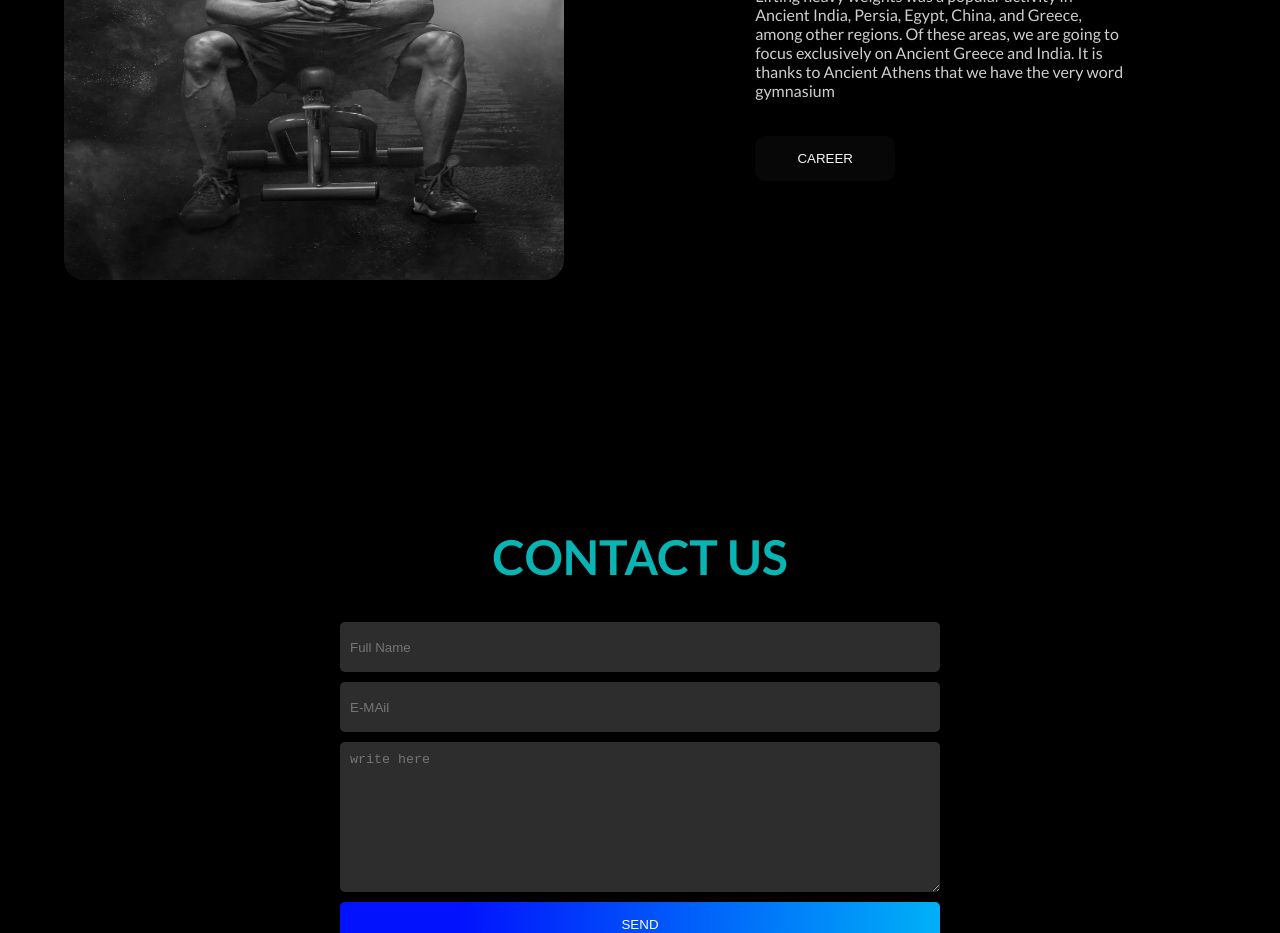
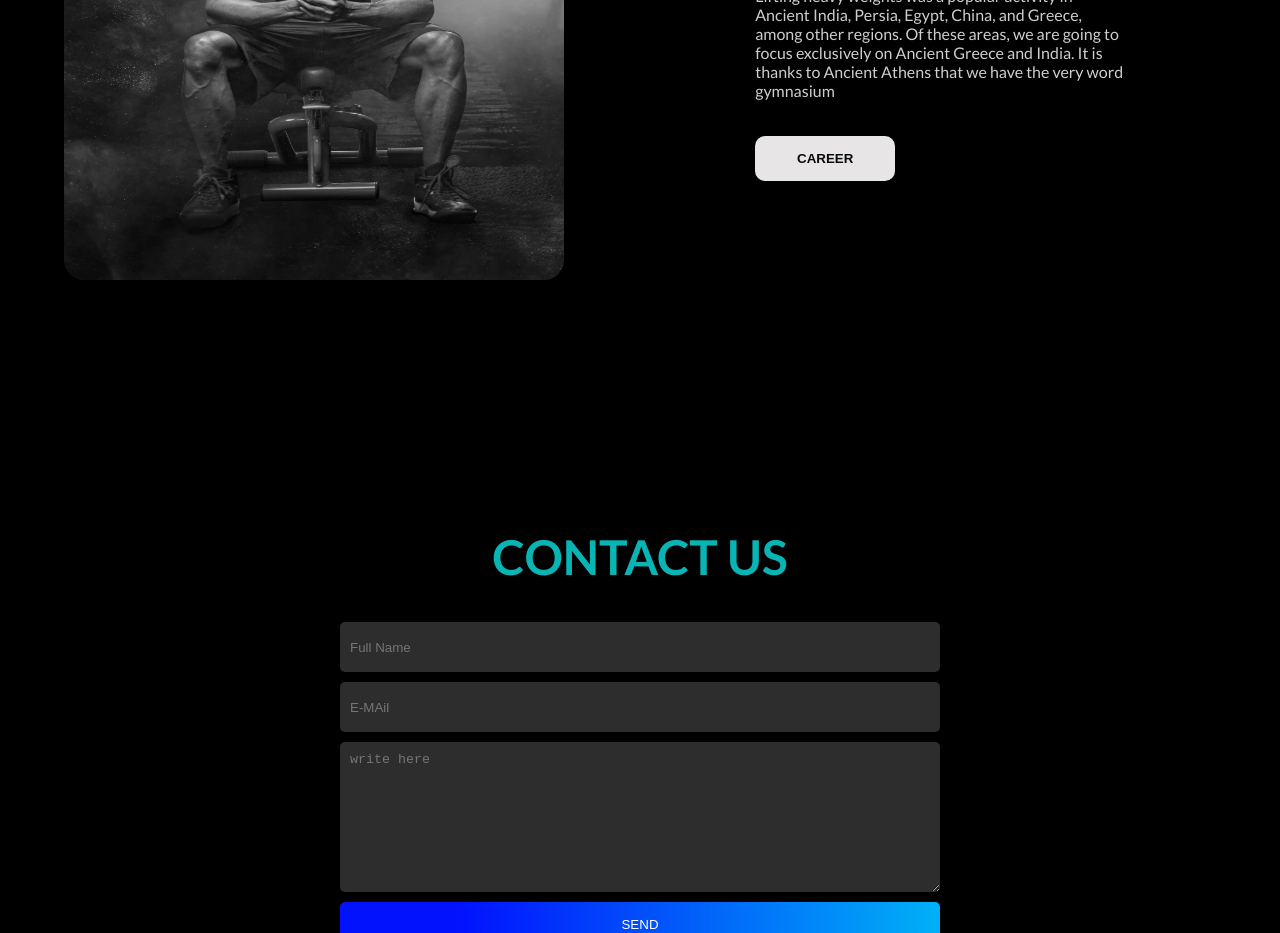
Before and after one commit to priyanshuuverma/VARZISH, a React (Create React App) app: page / in a window 1280 px wide. Shown: the part 2960-3893 px from the top of the page. Built offline with nearby package versions, Linux system fonts and the light colour scheme.

Commit message:
Update index.css

```diff
--- a/src/index.css
+++ b/src/index.css
@@ -441,18 +441,18 @@ nav .menu-btn,
     margin-left: 0;
     width: 140px;
     height: 45px;
-    font-weight: 500;
+    font-weight: 650;
     border-radius: 10px;
     border: none;
     outline: none;
-    color: #faf5f5;
-    background-color: #070707;
+    color: #090a0a;
+    background-color: #e7e5e5;
 
 }
 
 .b1:hover {
     box-shadow: 5px 10px 30px rgba(4, 157, 177, 0.336);
-    background-color: rgb(231, 223, 223);
+    background-color: rgb(1, 204, 255);
     transition: all ease 0.3s;
     color: #050404;
 }
```
